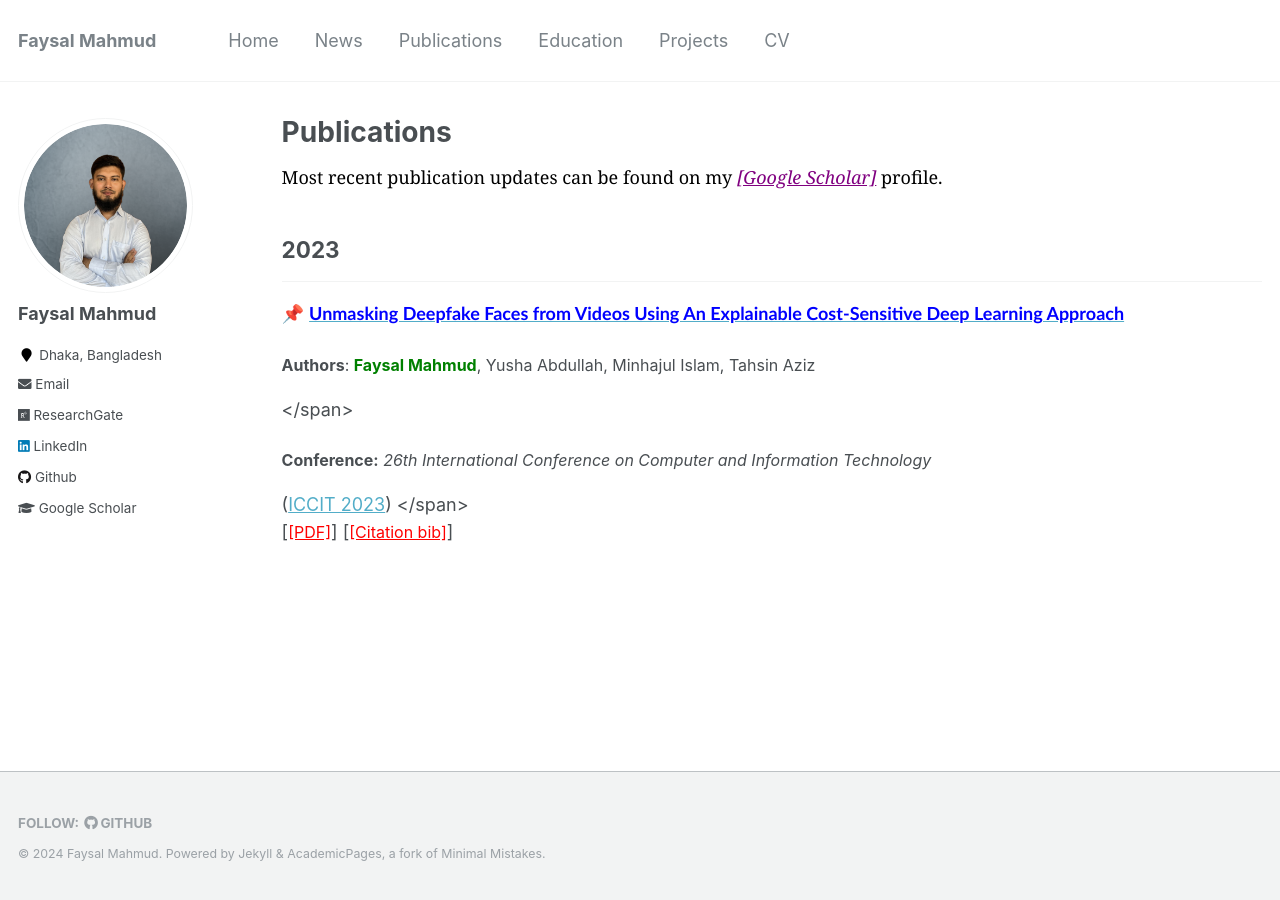
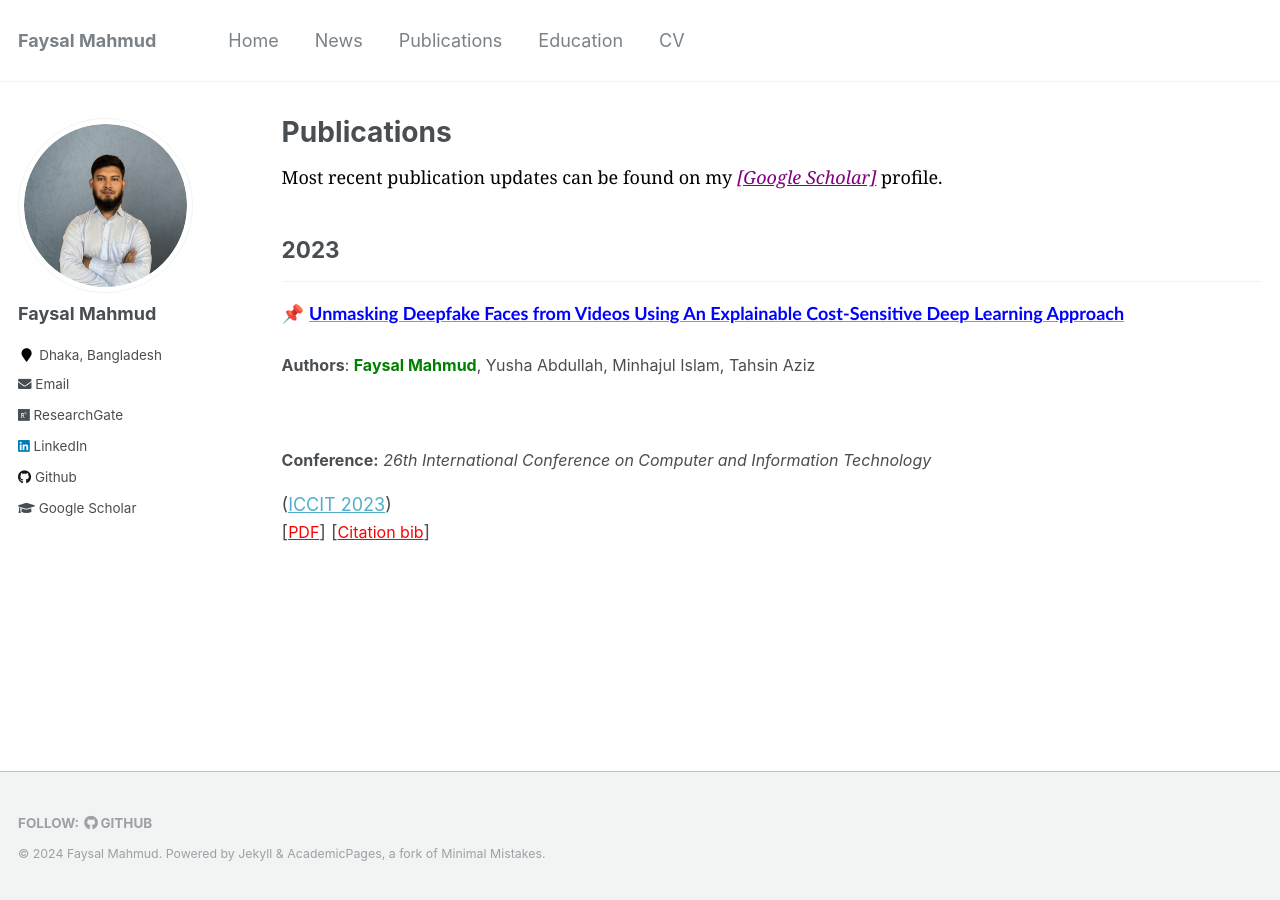
Before and after one commit to Faysal-MD/Faysal-MD.github.io, a Jekyll site: the page built from _pages/publications.md, in a window 1280 px wide. Built offline with Jekyll 4.4.1, drawn with Linux system fonts in a browser that asks for light colours.

Commit message:
info updated

```diff
--- a/_data/navigation.yml
+++ b/_data/navigation.yml
@@ -12,8 +12,8 @@ main:
   - title: "Education"
     url: /education/
 
-  - title: "Projects"
-    url: /projects/
+  # - title: "Projects"
+  #   url: /projects/
 
   #- title: "Blog Posts"
     #url: /blog-posts/
--- a/_pages/publications.md
+++ b/_pages/publications.md
@@ -16,13 +16,13 @@ author_profile: true
 📌 [<span style="color:blue;font-family:Trebuchet MS;">**Unmasking Deepfake Faces from Videos Using An Explainable Cost-Sensitive Deep Learning Approach**</span>](https://ieeexplore.ieee.org/document/10441026/) <br>
 <span style="color:black;font-family:Georgia">
 <font size="3"><strong>Authors</strong>: <strong style="color:green">Faysal Mahmud</strong>, Yusha Abdullah, Minhajul Islam, Tahsin Aziz </font>
-</span>
+<!-- </span> -->
 <br>
 <span style="color:black;font-family:Georgia">
 <font size="3"><strong>Conference:</strong><em> 26th International Conference on Computer and Information Technology</em></font> ([ICCIT 2023](https://iccit.org.bd/2023/))
-</span>
+<!-- </span> -->
 <br>
-[<a style="color:red;" href="https://www.researchgate.net/publication/378533983_Unmasking_Deepfake_Faces_from_Videos_Using_An_Explainable_Cost-Sensitive_Deep_Learning_Approach"><font size="3">[PDF]</font></a>] [<a style="color:red;" href="#" onclick="$('#rank2023_bib').toggle();return false;"><font size="3">[Citation bib]</font></a>]
+[<a style="color:red;" href="https://www.researchgate.net/publication/378533983_Unmasking_Deepfake_Faces_from_Videos_Using_An_Explainable_Cost-Sensitive_Deep_Learning_Approach"><font size="3">PDF</font></a>] [<a style="color:red;" href="#" onclick="$('#rank2023_bib').toggle();return false;"><font size="3">Citation bib</font></a>]
 
 <div id="rank2023_bib" class="bib" style="display:none;">
     <pre>
```
Also changed, not shown: 1 other file.
